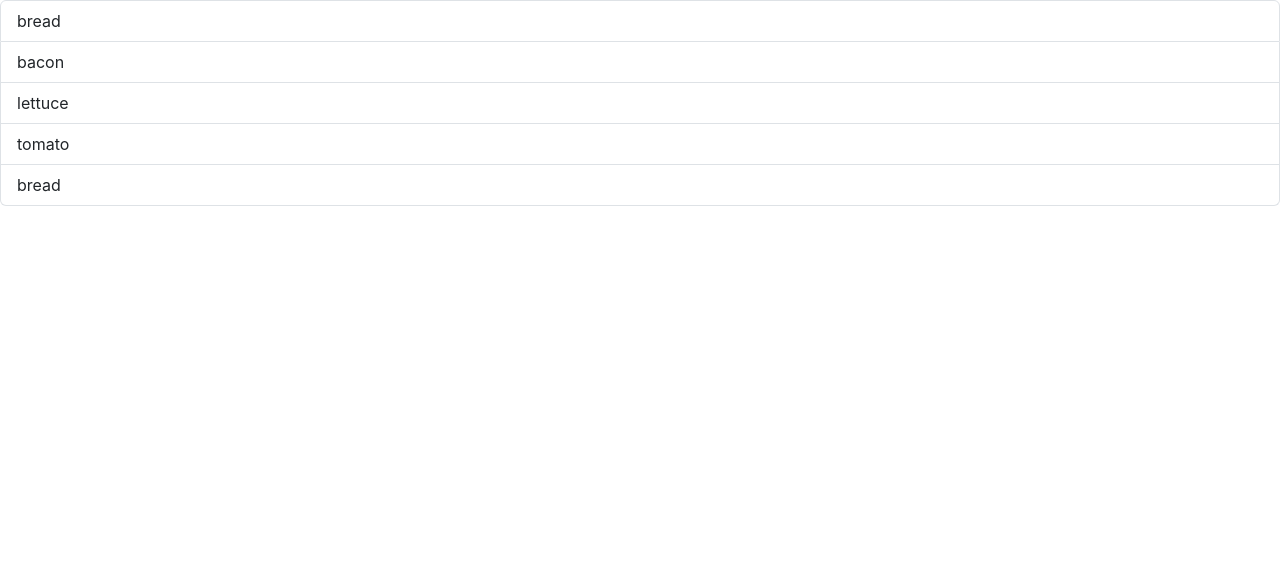
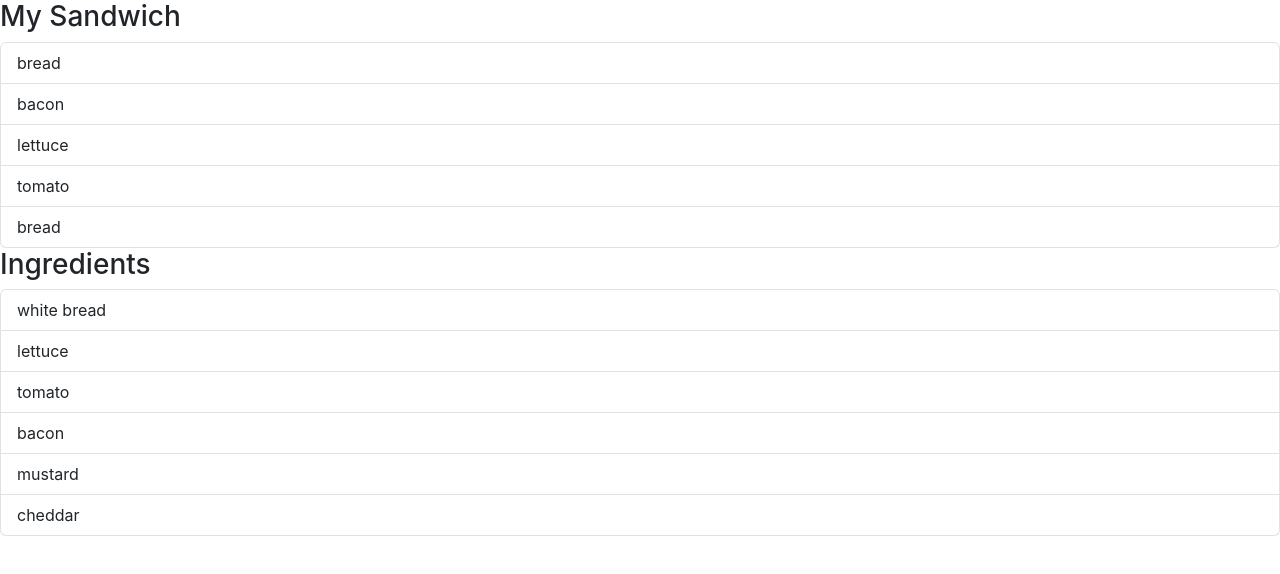
Before and after one commit to mat-lundin/makeasandwich, a React (Create React App) app: page / in a window 1280 px wide. Shown: the top 574 px of the page. Built offline with nearby package versions, Linux system fonts and the light colour scheme.

Commit message:
ingredients list displays, not functional

```diff
--- a/src/components/CurrentSandwich.js
+++ b/src/components/CurrentSandwich.js
@@ -4,12 +4,13 @@ import { useState } from 'react';
 const CurrentSandwich = ()=> {
     const [sandwich, setSandwich] = useState({
         id: 0,
-        name: '',
+        name: 'My Sandwich',
         ingredients: ['bread','bacon','lettuce','tomato','bread'],
         starred: false
     })
     return (
         <>
+        <h3>{sandwich.name}</h3>
         <ListGroup>
             {sandwich.ingredients.map((ing,index)=>{
                 return(
--- a/src/components/ingredients.js
+++ b/src/components/ingredients.js
@@ -1,8 +1,46 @@
+import ListGroup from 'react-bootstrap/ListGroup';
 
-
+const ingredientList = [{
+    id: 0,
+    name: 'white bread',
+    type: 'bread'
+},
+{
+    id: 1,
+    name: 'lettuce',
+    type: 'veg'
+},
+{
+    id: 2,
+    name: 'tomato',
+    type: 'veg'
+},
+{
+    id: 3,
+    name: 'bacon',
+    type: 'meat'
+},
+{
+    id: 4,
+    name: 'mustard',
+    type: 'condiment'
+},
+{
+    id: 5,
+    name: 'cheddar',
+    type: 'cheese'
+}]
 const Ingredients = ()=>{
     return(
         <>
+        <h3>Ingredients</h3>
+        <ListGroup>
+        {ingredientList.map((ing, index)=>{
+            return(
+                <ListGroup.Item key={index}>{ing.name}</ListGroup.Item>
+            )
+        })}
+        </ListGroup>
         </>
     )
 }
--- a/src/pages/home.js
+++ b/src/pages/home.js
@@ -5,7 +5,10 @@ import Ingredients from '../components/Ingredients';
 function Home(){
 
     return(
+        <main>
         <CurrentSandwich />
+        <Ingredients />
+        </main>
     )
 }
 export default Home
```
